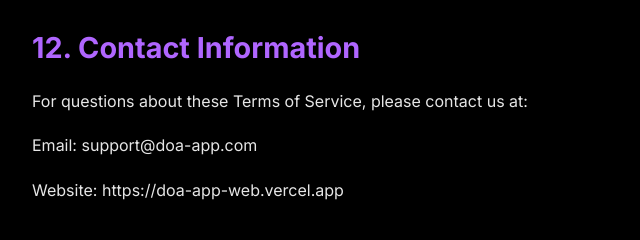
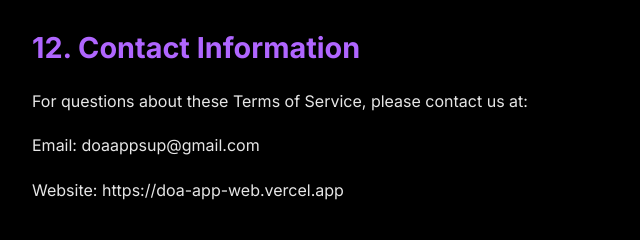
Before and after one commit to Cjayy77/doaAppWeb, a plain HTML site: page Terms of Service.html in a window 1280 px wide. Shown: the part 3100-3340 px from the top of the page, 178-818 px from the left. Drawn offline with Linux system fonts and the light colour scheme.

Commit message:
Update Terms of Service.html

```diff
--- a/Terms of Service.html
+++ b/Terms of Service.html
@@ -98,7 +98,7 @@
 
     <h2>12. Contact Information</h2>
     <p>For questions about these Terms of Service, please contact us at:</p>
-    <p>Email: support@doa-app.com</p>
+    <p>Email: doaappsup@gmail.com</p>
     <p>Website: https://doa-app-web.vercel.app</p>
 
     <h2>13. Governing Law</h2>
```
